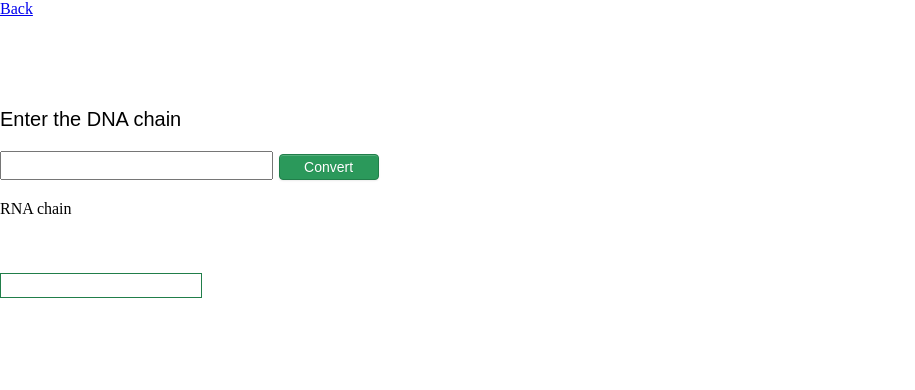
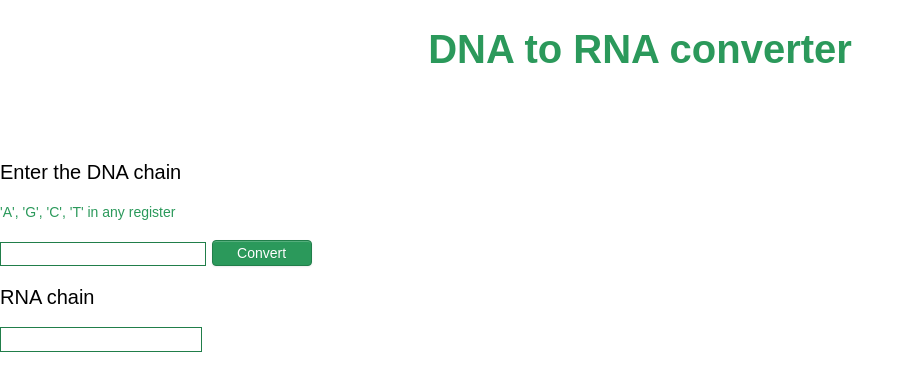
Before and after one commit to Vald182/DNA-to-RNA, a plain HTML site: page index.html in a window 1280 px wide. Shown: the whole page, without its empty margins (0-915 px from the left). Drawn offline with Linux system fonts and the light colour scheme.

Commit message:
Update index.html

```diff
--- a/index.html
+++ b/index.html
@@ -10,19 +10,20 @@
     </head>
 
     <body>
-        <a href = "https://vald182.github.io/" >Back</a>
+        <h1>DNA to RNA converter</h1>
         <div class ="box">
             <form>
                 <p class = "text">
                 Enter the DNA chain
                 </p>
+                <p class = "minitext">'A', 'G', 'C', 'T' in any register</p>
                 <p class = "text">
-                    <input type="text" id = 'inp' class = "text">
+                    <input type="text" id = 'inp' class = "pole">
                     <button type = "button" onclick="converter()" class = "but">Convert</button>
                 </p>
-                <div class ="headn">RNA chain</div>
+                <p class = "text" >RNA chain</p>
                 <div class = "head">
-                    <label><span id = "result" class = "text"></span></label>
+                    <label><span id = "result" class = "res"></span></label>
                 </div>
             </form>
         </div>
```
